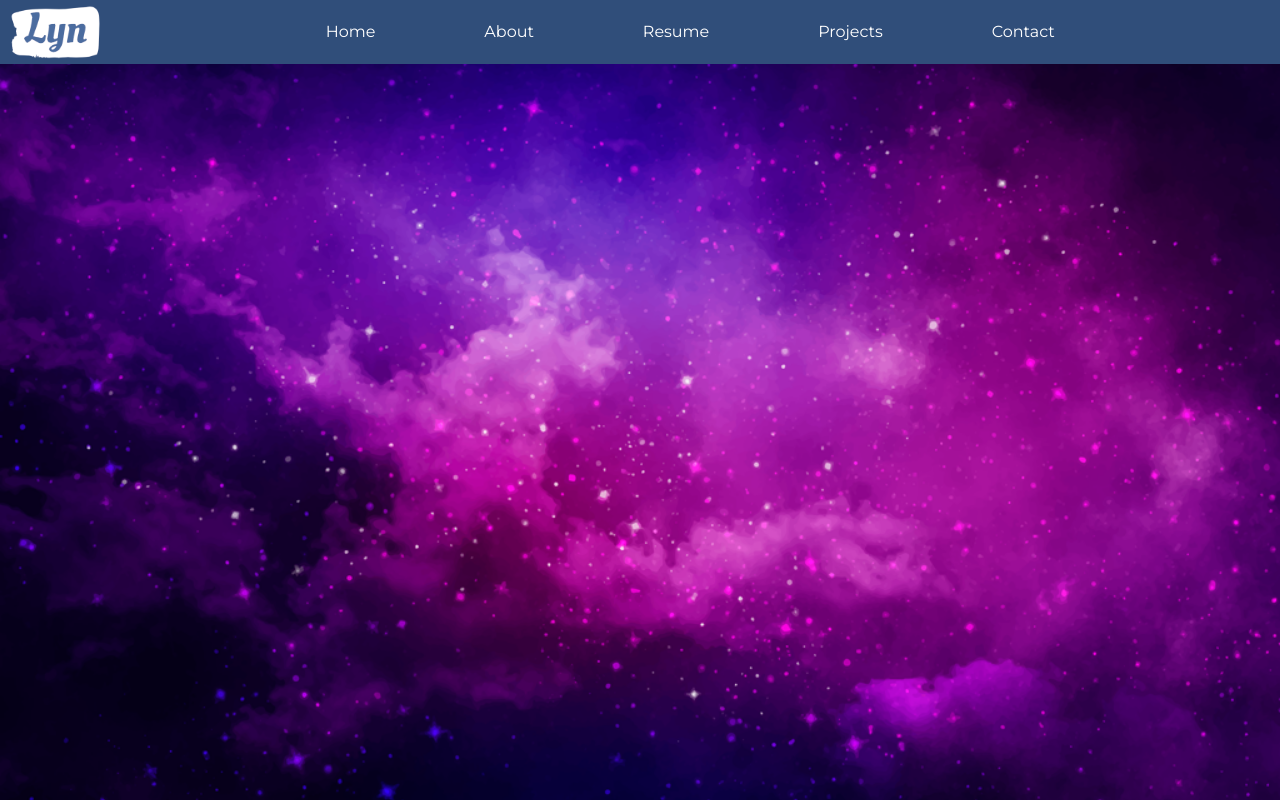
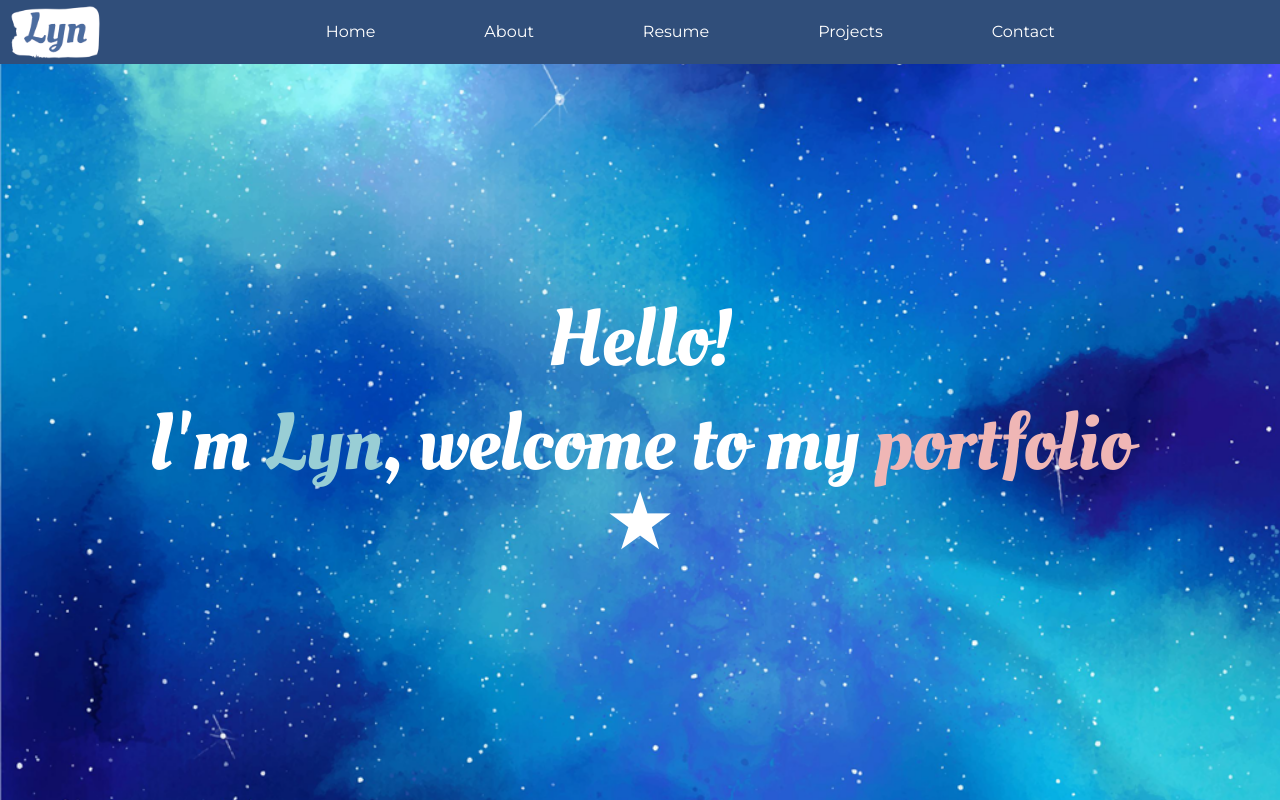
Before and after one commit to nathalieArnoux/portfolio-test, a React (Vite) app: page / in a window 1280 px wide. Shown: the top 800 px of the page. Built offline with nearby package versions, Linux system fonts and the light colour scheme.

Commit message:
created static banner for homepage (on wrong branch oops)

```diff
--- /dev/null
+++ b/src/components/Home/Banner/Banner.jsx
@@ -0,0 +1,22 @@
+import './Banner.scss';
+
+function Banner() {
+  return (
+    <div className="Banner">
+      <img
+        className="Banner-img"
+        src="src\assets\banner2.png"
+        alt="Placeholder"
+      />
+      <div className="Banner-title">
+        <h1 className="Banner-title_hello">Hello!</h1>
+        <h2 className="Banner-title_intro">
+          I&apos;m <span className="Banner-title_name">Lyn</span>, welcome to my
+          <span className="Banner-title_star"> portfolio</span> ★
+        </h2>
+      </div>
+    </div>
+  );
+}
+
+export default Banner;
--- /dev/null
+++ b/src/components/Home/Banner/Banner.scss
@@ -0,0 +1,41 @@
+@use 'src/styles/variables' as v;
+
+.Banner {
+  position: relative;
+  width: 100%;
+  display: flex;
+  flex-direction: column;
+  justify-content: center;
+  align-items: center;
+
+  &-img {
+    object-fit: cover;
+    max-height: 92vh;
+    width: 100%;
+
+    @media screen and (max-width: v.$tablet-bp) {
+      height: 92vh;
+    }
+  }
+
+  &-title {
+    position: absolute;
+    max-width: 80%;
+
+    &_hello,
+    &_intro {
+      font-size: min(20vw, 80px);
+    }
+
+    &_hello {
+      padding-bottom: 3vh;
+    }
+
+    &_name {
+      color: map-get(v.$bg-colors2, secondary);
+    }
+    &_star {
+      color: map-get(v.$bg-colors2, accent);
+    }
+  }
+}
--- a/src/components/Home/Home.jsx
+++ b/src/components/Home/Home.jsx
@@ -1,5 +1,5 @@
 import './Home.scss';
-import Banner from '../Templates/Banner/Banner';
+import Banner from './Banner/Banner';
 
 function Home() {
   return (
--- a/src/components/Templates/Banner/Banner.jsx
+++ /dev/null
@@ -1,9 +0,0 @@
-import './Banner.scss';
-
-function Banner() {
-  return (
-    <img className="Banner" src="src\assets\Banner1.png" alt="Placeholder" />
-  );
-}
-
-export default Banner;
--- a/src/components/Templates/Banner/Banner.scss
+++ /dev/null
@@ -1,5 +0,0 @@
-.Banner {
-    width: 100%;
-    max-height: 92vh;
-    object-fit: cover;
-  }
--- a/src/styles/index.scss
+++ b/src/styles/index.scss
@@ -15,7 +15,8 @@ body {
 	background-color: map-get(v.$bg-colors2, primary);
 
 
-	h1 {
+	h1,
+	h2 {
 		font-family: "Oleo Script", system-ui;
 		font-weight: 400;
 		font-style: normal;
```
Also changed, not shown: src/assets/banner2.png (added), src/assets/banner3.png (added).
